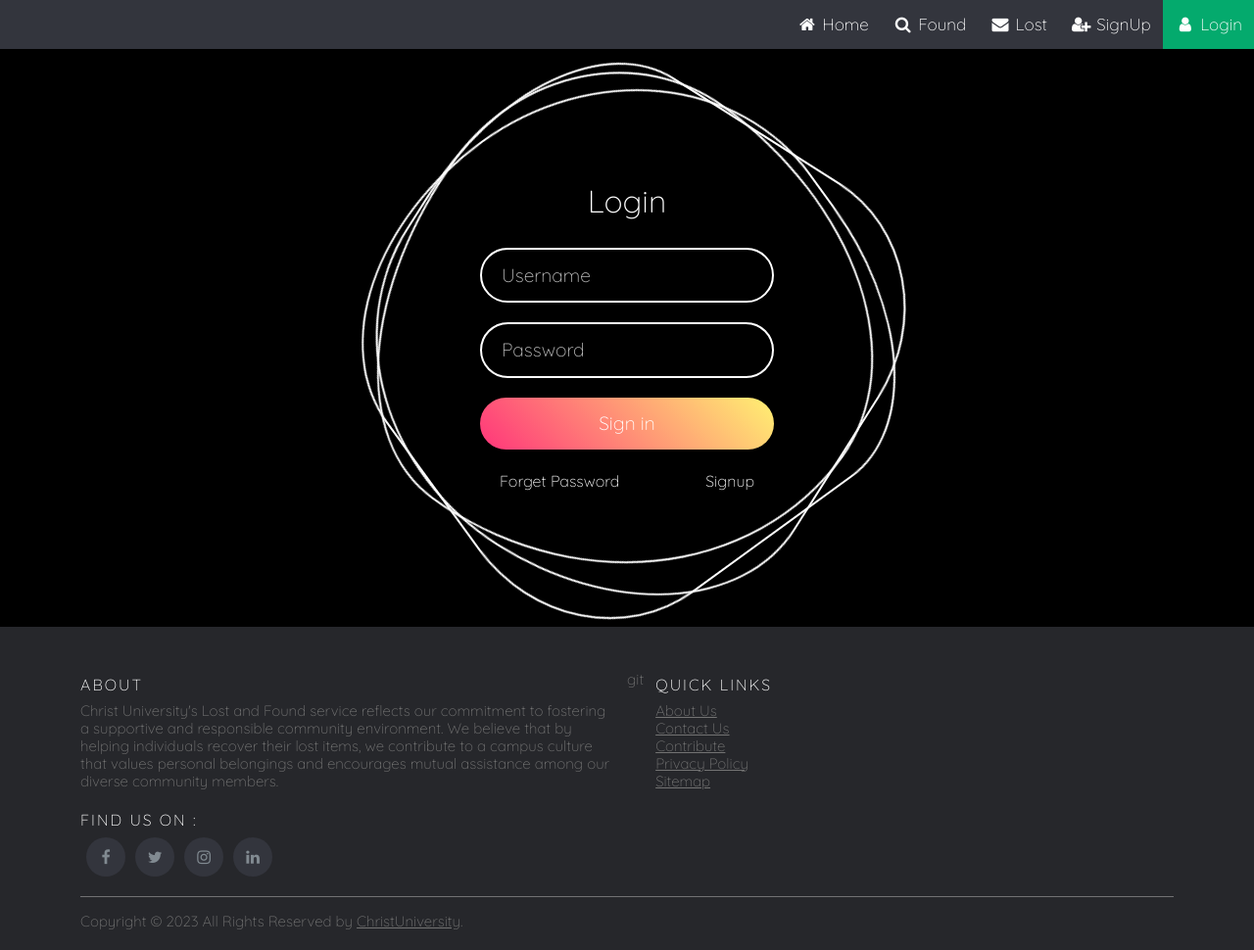
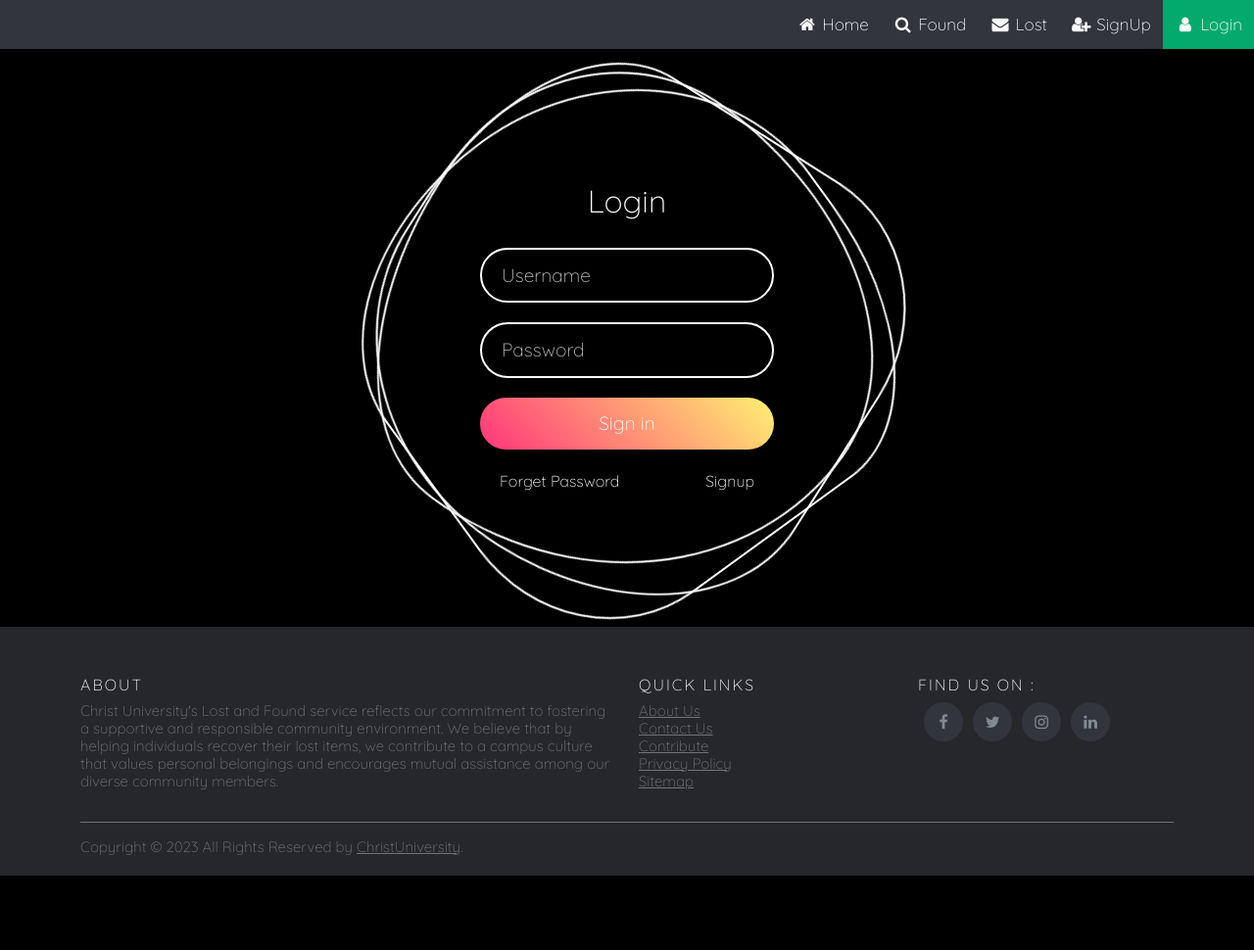
Before and after one commit to AmruthaPaalathara/Lost-and-Found, a Django app: template templates/claimant/login.html in a window 1280 px wide. Shown: the whole page at 98% size. After the commit the page ends 894 px from the top, so only its background shows below. Run offline with Django 5.2, Linux system fonts and the light colour scheme; the template is opened without the code that fills it, so the values that code supplies are empty.

Commit message:
footer problem

```diff
--- a/templates/claimant/login.html
+++ b/templates/claimant/login.html
@@ -71,8 +71,6 @@
                         belongings and encourages mutual assistance among our diverse community members.</p>
                 </div>
 
-git
-
                 <div class="col-xs-6 col-md-3">
                     <h6>Quick Links</h6>
                     <ul class="footer-links">
```
